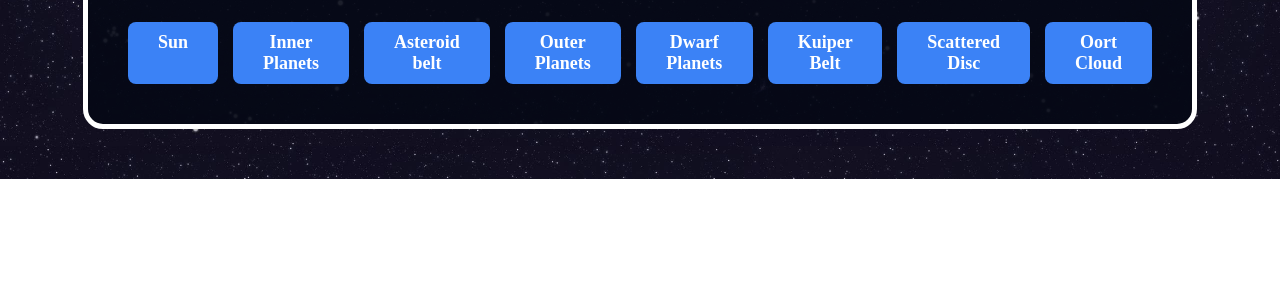
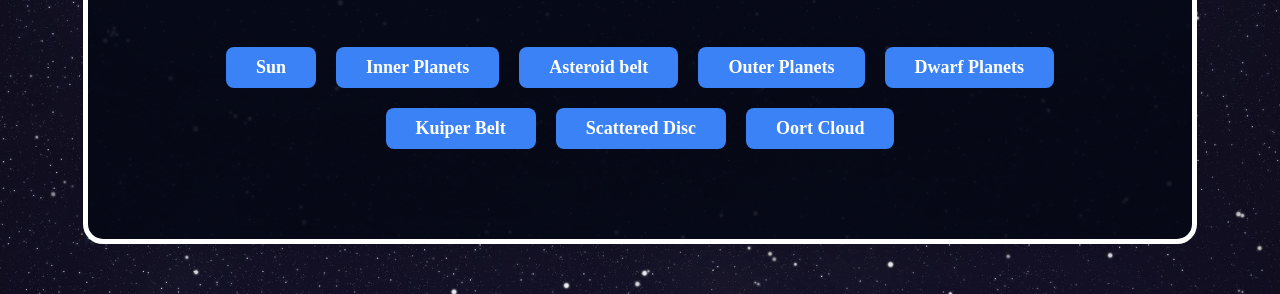
Before and after one commit to HamzaAli254/Solar-System, a plain HTML site: page index.html in a window 1280 px wide. Shown: the part 654-948 px from the top of the page. Before the commit the page ends 833 px from the top, so only its background shows below. Drawn offline with Linux system fonts and the light colour scheme.

Commit message:
Update style.css

```diff
--- a/style.css
+++ b/style.css
@@ -61,10 +61,11 @@ header img{
 /*nav explore*/
 .nav{
     display: flex;
-    justify-content: space-between;
-    gap: 15px;
-    width: 100%;
-    margin: auto;
+    justify-content: center;
+    flex-wrap: wrap;
+    gap: 20px;
+    width: 90%;
+    margin: 50px auto;
 }
 /*facts*/
 .data{
```
